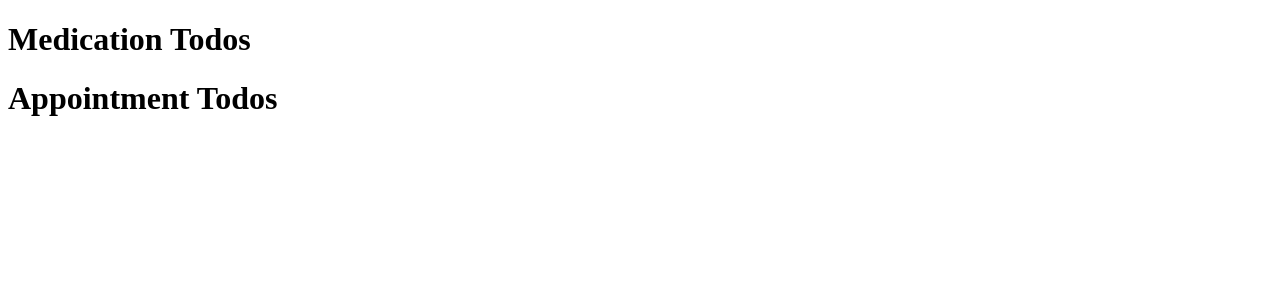
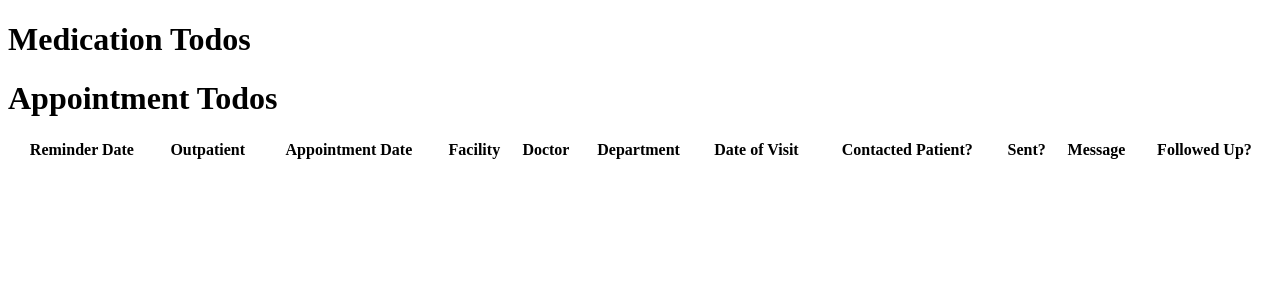
Before and after one commit to dawaCare/dawa_beta_test, a Django app: page / in a window 1280 px wide. Shown: the top 300 px of the page. Run offline with Django 3.2, Linux system fonts and the light colour scheme; data comes from the database, SQL or seed files in the repository; lists and menus that the app fills with data are empty.

Commit message:
added order by to todos on views and added appt and med info on todo dashboard

```diff
--- a/apps/todo/templates/todo/index.html
+++ b/apps/todo/templates/todo/index.html
@@ -10,15 +10,49 @@
   <h1>Medication Todos</h1>
   {% for todo in med_todos %}
   <ul>
-    <li>{{todo.date}}</li>
+    <li>Date: {{todo.date}}</li>
+    <li>Contacted Patient? {{todo.contacted_patient}}</li>
+    <li>Sent? {{todo.sent}}</li>
+    <li>Message: {{todo.message}}</li>
+    <li>Medication Title: {{todo.prescribed_med.medication.name}}</li>
+    <li>Outpatient Name: {{todo.prescribed_med.outpatient.first_name}} {{todo.prescribed_med.outpatient.last_name}}</li>
+    <li>Dosage: {{todo.prescribed_med.dosage_num}} {{todo.prescribed_med.dosage_unit}}</li>
+    <li>Frequency: {{todo.prescribed_med.frequency}}</li>
   </ul>
   {% endfor %}
 
   <h1>Appointment Todos</h1>
-  {% for todo in appt_todos %}
-  <ul>
-    <li>{{todo.date}}</li>
-  </ul>
-  {% endfor %}
+  <table style="width:100%">
+    <tr>
+      <th>Reminder Date</th>
+      <th>Outpatient</th>
+      <th>Appointment Date</th>
+      <th>Facility</th>
+      <th>Doctor</th>
+      <th>Department</th>
+      <th>Date of Visit</th>
+      <th>Contacted Patient?</th>
+      <th>Sent?</th>
+      <th>Message</th>
+      <th>Followed Up?</th>
+    </tr>
+    {% for todo in appt_todos %}
+    <tr>
+      <td>{{todo.date}}</td>
+      <td>{{todo.appt_date.outpatient.first_name}} {{todo.appt_date.outpatient.last_name}}</td>
+      <td>{{todo.appt_date.appt_date}}</td>
+      <td>{{todo.appt_date.facility.name}}</td>
+      <td>{{todo.appt_date.doctor.first_name}} {{todo.appt_date.doctor.last_name}}</td>
+      <td>{{todo.appt_date.department.name}}</td>
+      <td>{{todo.appt_date.visit.visit_date}}</td>
+      <td>{{todo.contacted_patient}}</td>
+      <td>{{todo.sent}}</td>
+      <td>{{todo.message}}</td>
+      <td>{{todo.appt_date.followed_up}}</td>
+    </tr>
+    {% endfor %}
+  </table>
+
+
 </body>
 </html>
--- a/apps/todo/views.py
+++ b/apps/todo/views.py
@@ -11,8 +11,8 @@ class Todo(View):
         print(AppointmentReminder.objects.all())
         # med_todos = MedicationReminder.objects.get(user=request.user.id)
         # print(med_todos)
-        med_todos = MedicationReminder.objects.filter(pcc=request.user.id)
-        appt_todos = AppointmentReminder.objects.filter(pcc=request.user.id)
+        med_todos = MedicationReminder.objects.filter(pcc=request.user.id).order_by('date')
+        appt_todos = AppointmentReminder.objects.filter(pcc=request.user.id).order_by('date')
         context = {
             'med_todos' : med_todos,
             'appt_todos' : appt_todos,
```
Also changed, not shown: 1 other file.
